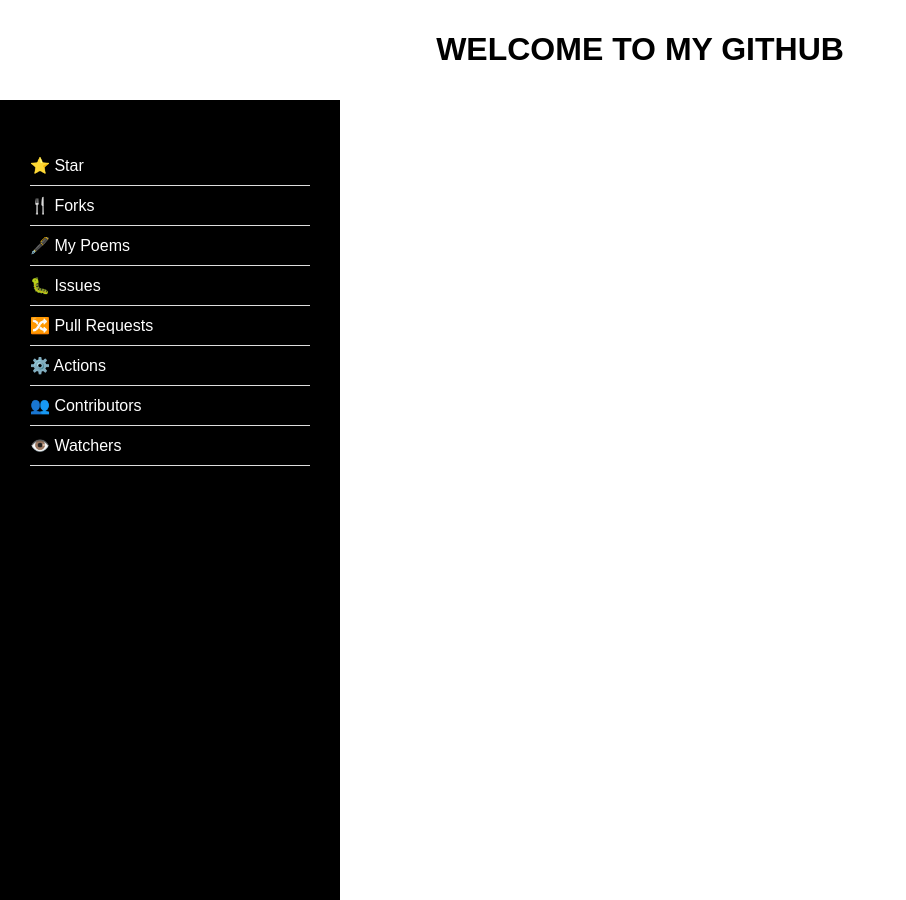
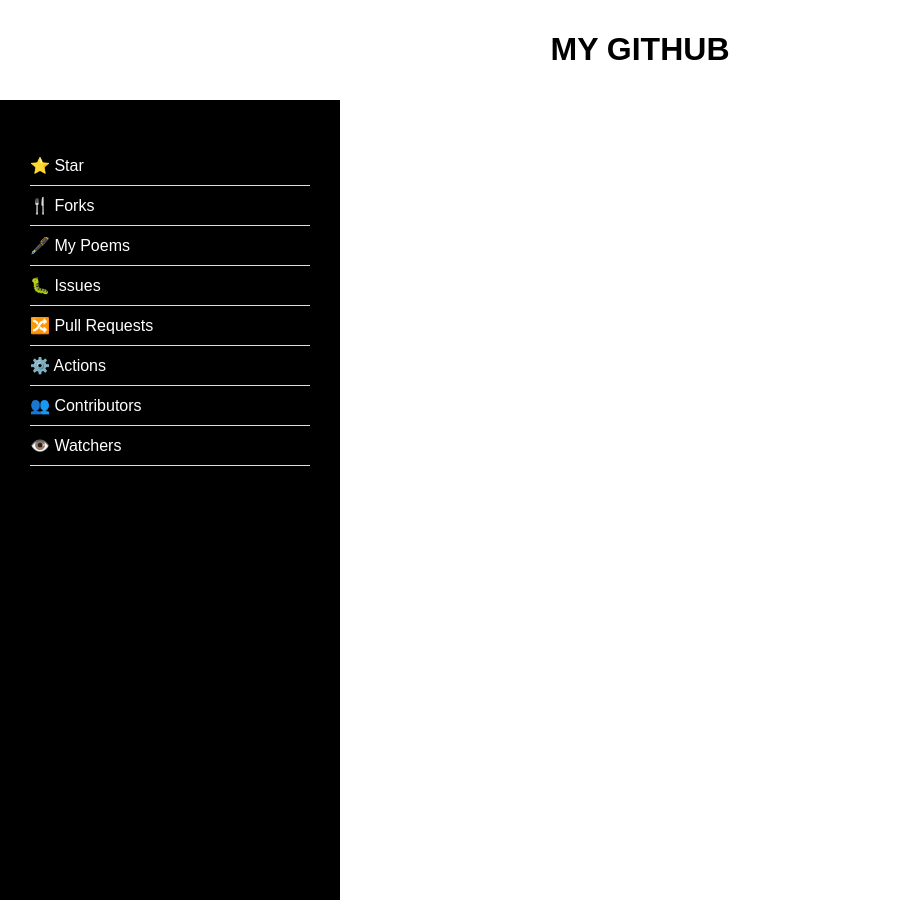
Before and after one commit to alexusbalderramamasarate-collab/Responsive-layout, a plain HTML site: page github-layout.html in a window 1280 px wide. Shown: the whole page, without its empty margins (0-906 px from the left). Drawn offline with Linux system fonts and the light colour scheme.

Commit message:
Update github-layout.html

```diff
--- a/github-layout.html
+++ b/github-layout.html
@@ -8,7 +8,7 @@
 </head>
 <body>
   <header class="header">
-    <h1>WELCOME TO MY GITHUB</h1>
+    <h1>MY GITHUB</h1>
   </header>
 
   <main class="container">
```
